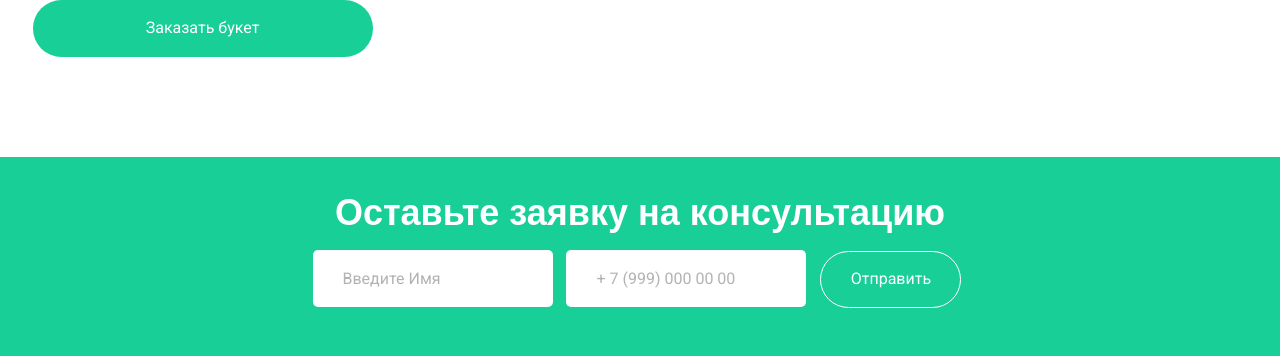
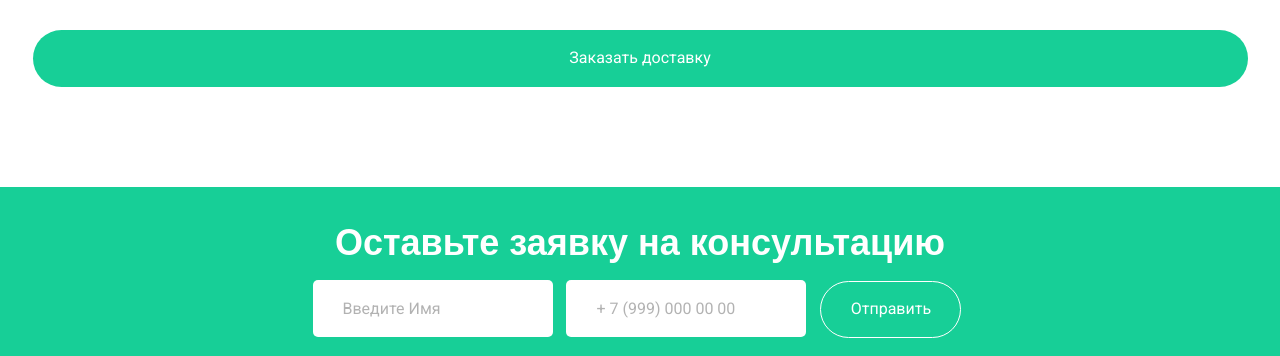
Before and after one commit to Sergryap/flower-shop, a Django app: template flower_order/templates/flower_order/result.html in a window 1280 px wide. Shown: the part 1097-1453 px from the top of the page. Run offline with Django 4.2, Linux system fonts and the light colour scheme; the template is opened without the code that fills it, so the values that code supplies are empty; some web fonts are replaced.

Commit message:
The result.html templates have been fixed

```diff
--- a/flower_order/templates/flower_order/result.html
+++ b/flower_order/templates/flower_order/result.html
@@ -73,7 +73,7 @@
 					</div>
 				</div>
 				<form action="{% url 'flower_order:order' %}">
-					<button class="btn result__items_btn" name="bouquet" value="{{ bouquet.pk }}">Заказать букет</button>
+					<button class="btn contacts__btn" name="bouquet" value="{{ bouquet.pk }}">Заказать доставку</button>
 				</form>
 			</div>
 		</div>
```
